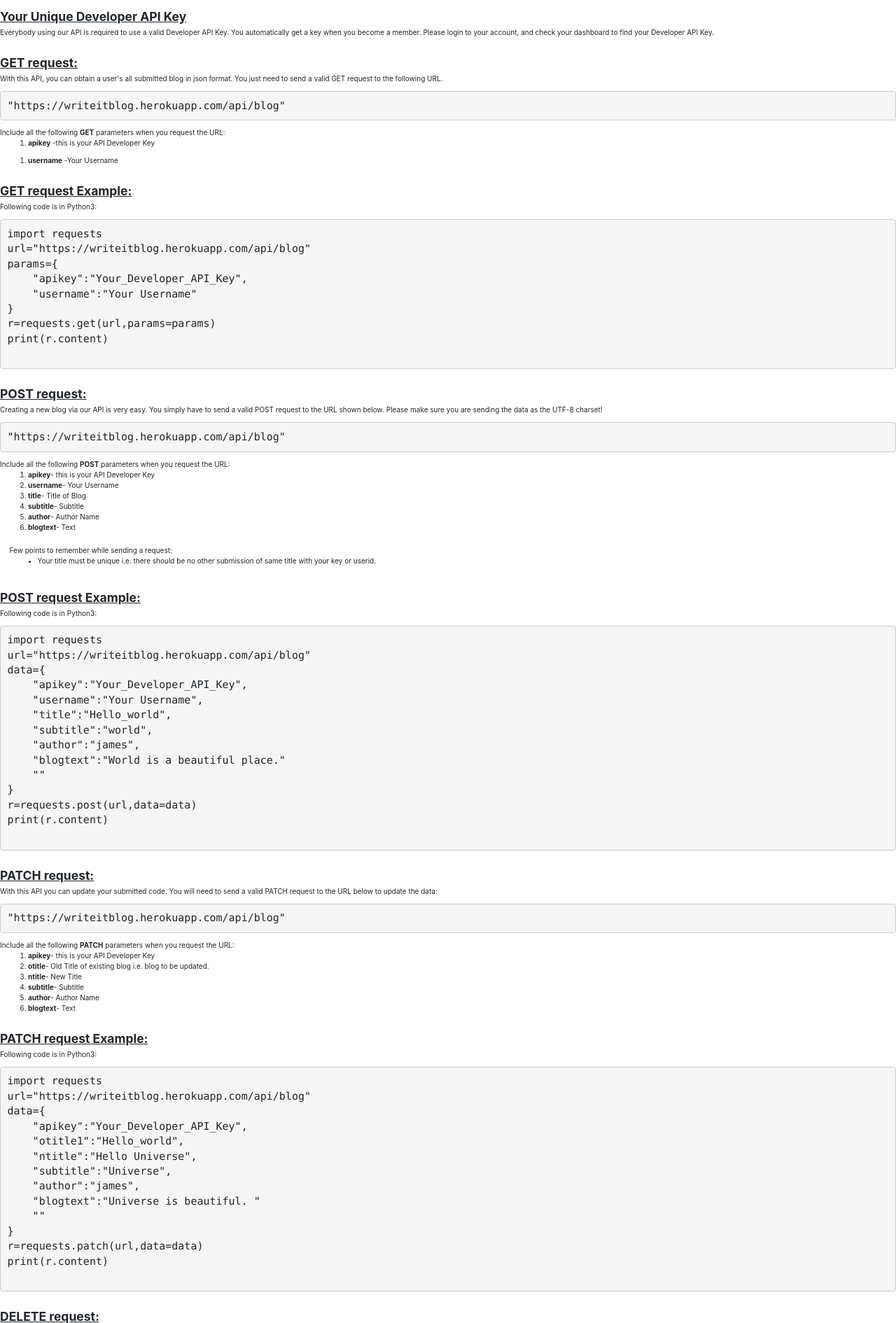
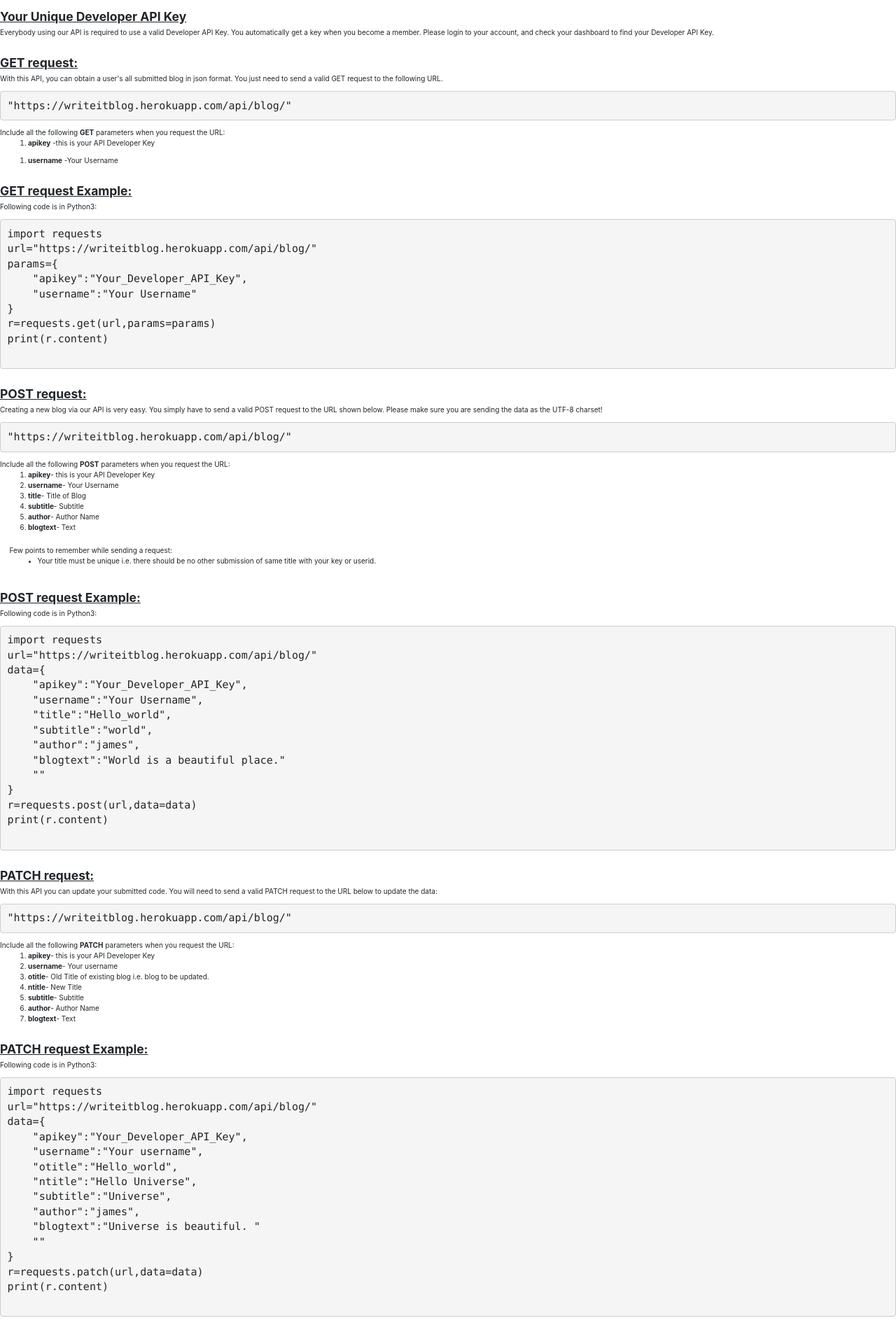
Before and after one commit to himanshumalasi/writeitblog, a Flask app: page /api in a window 1280 px wide. Shown: the part 188-2078 px from the top of the page at 70% size. Run offline with Flask 2, Linux system fonts and the light colour scheme; some libraries are stand-ins or nearby versions.

Commit message:
update api.html

```diff
--- a/templates/api.html
+++ b/templates/api.html
@@ -63,7 +37,7 @@
     <a name="2"></a>
     <h3><strong><u>GET request:</u></strong></h3>
     <p>With this API, you can obtain a user's all submitted blog in json format. You just need to send a valid GET request to the following URL.
-    <pre style="font-size: 15px;">"https://writeitblog.herokuapp.com/api/blog"</pre>
+    <pre style="font-size: 15px;">"https://writeitblog.herokuapp.com/api/blog/"</pre>
     Include all the following <strong>GET</strong> parameters when you request the URL:<br/>
       <ol>
         <li><strong>apikey</strong> -this is your API Developer Key</li>
@@ -79,7 +53,7 @@
     <p>Following code is in Python3:</p>
     <pre pre-scrollable style="font-size: 15px;">
 import requests
-url="https://writeitblog.herokuapp.com/api/blog"
+url="https://writeitblog.herokuapp.com/api/blog/"
 params={
     "apikey":"Your_Developer_API_Key",
     "username":"Your Username"
@@ -92,7 +66,7 @@ print(r.content)
   <a name="4"></a>
   <h3><strong><u>POST request:</u></strong></h3>
   <p>Creating a new blog via our API is very easy. You simply have to send a valid POST request to the URL shown below. Please make sure you are sending the data as the UTF-8 charset!
-  <pre style="font-size: 15px;">"https://writeitblog.herokuapp.com/api/blog"</pre>
+  <pre style="font-size: 15px;">"https://writeitblog.herokuapp.com/api/blog/"</pre>
   Include all the following <strong>POST</strong> parameters when you request the URL:<br/>
   <ol>
     <li><strong>apikey</strong>- this is your API Developer Key</li>
@@ -118,7 +92,7 @@ print(r.content)
   <p>Following code is in Python3:
     <pre pre-scrollable style="font-size: 15px;">
 import requests
-url="https://writeitblog.herokuapp.com/api/blog"
+url="https://writeitblog.herokuapp.com/api/blog/"
 data={
     "apikey":"Your_Developer_API_Key",
     "username":"Your Username",
@@ -137,10 +111,11 @@ print(r.content)
   <a name="6"></a>
   <h3><strong><u>PATCH request:</u></strong></h3>
   <p>With this API you can update your submitted code. You will need to send a valid PATCH request to the URL below to update the data:
-    <pre style="font-size: 15px;">"https://writeitblog.herokuapp.com/api/blog"</pre>
+    <pre style="font-size: 15px;">"https://writeitblog.herokuapp.com/api/blog/"</pre>
     Include all the following <strong>PATCH</strong> parameters when you request the URL:<br/>
     <ol>
       <li><strong>apikey</strong>- this is your API Developer Key</li>
+      <li><strong>username</strong>- Your username</li>
       <li><strong>otitle</strong>- Old Title of existing blog i.e. blog to be updated.</li>
       <li><strong>ntitle</strong>- New Title</li>
       <li><strong>subtitle</strong>- Subtitle</li>
@@ -155,10 +130,11 @@ print(r.content)
   <p>Following code is in Python3:
     <pre pre-scrollable style="font-size: 15px;">
 import requests
-url="https://writeitblog.herokuapp.com/api/blog"
+url="https://writeitblog.herokuapp.com/api/blog/"
 data={
     "apikey":"Your_Developer_API_Key",
-    "otitle1":"Hello_world",
+    "username":"Your username",
+    "otitle":"Hello_world",
     "ntitle":"Hello Universe",
     "subtitle":"Universe",
     "author":"james",
@@ -174,7 +150,7 @@ print(r.content)
   <a name="8"></a>
   <h3><strong><u>DELETE request:</u></strong></h3>
   <p>With this API you can delete your submitted code. You will need to send a valid DELETE request to the URL below to delete the data:
-    <pre style="font-size: 15px;">"https://writeitblog.herokuapp.com/api/blog"</pre>
+    <pre style="font-size: 15px;">"https://writeitblog.herokuapp.com/api/blog/"</pre>
     Include all the following <strong>DELETE</strong> parameters when you request the URL:<br/>
     <ol>
       <li><strong>apikey</strong>- this is your API Developer Key</li>
```
Also changed, not shown: other parts of templates/api.html (+0 -26 lines).
